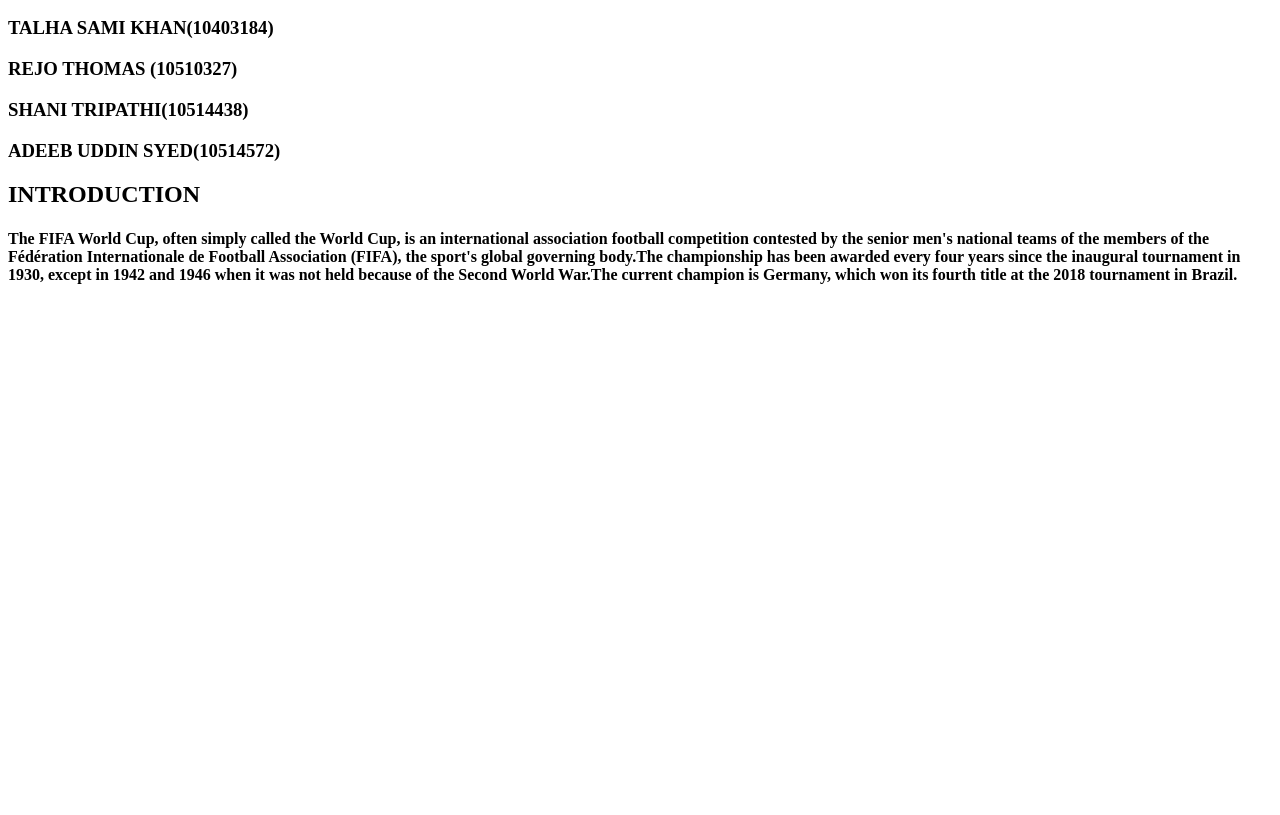
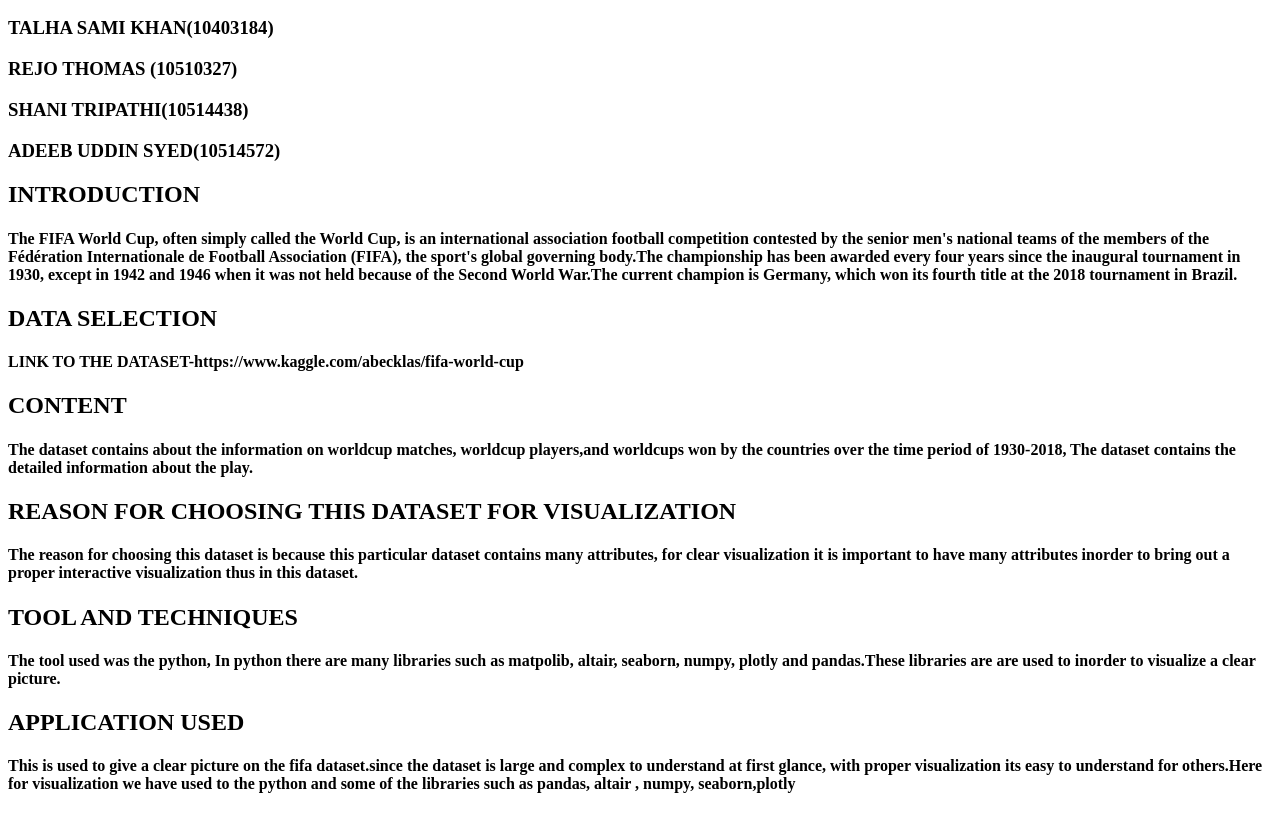
Before and after one commit to rejothomas/10510327-CA2-DATA-VISUALIZATION, a plain HTML site: page index.html in a window 1280 px wide. Shown: the part 96-911 px from the top of the page. Before the commit the page ends 800 px from the top, so only its background shows below. Drawn offline with Linux system fonts and the light colour scheme.

Commit message:
Update index.html

```diff
--- a/index.html
+++ b/index.html
@@ -9,3 +9,18 @@
 
 <h2>INTRODUCTION</h2>
 <h4>The FIFA World Cup, often simply called the World Cup, is an international association football competition contested by the senior men's national teams of the members of the Fédération Internationale de Football Association (FIFA), the sport's global governing body.The championship has been awarded every four years since the inaugural tournament in 1930, except in 1942 and 1946 when it was not held because of the Second World War.The current champion is Germany, which won its fourth title at the 2018 tournament in Brazil.</h4>
+
+<h2>DATA SELECTION</h2>
+<h4>LINK TO THE DATASET-https://www.kaggle.com/abecklas/fifa-world-cup</h4>
+
+<h2>CONTENT</h2>
+<h4>The dataset contains about the information on worldcup matches, worldcup players,and worldcups won by the countries over the time period of 1930-2018, The dataset contains the detailed information about the play.</h4>
+
+<h2>REASON FOR CHOOSING THIS DATASET FOR VISUALIZATION</h2>
+<h4>The reason for choosing this dataset is because this particular dataset contains many attributes, for clear visualization it is important to have many attributes inorder to bring out a proper interactive visualization thus in this dataset.</h4>
+
+<h2>TOOL AND TECHNIQUES</h2>
+<h4>The tool used was the python, In python there are many libraries such as matpolib, altair, seaborn, numpy, plotly and pandas.These libraries are are used to inorder to visualize a clear picture.</h4>
+
+<h2>APPLICATION USED</h4>
+<h4>This is used to give a clear picture on the fifa dataset.since the dataset is large and complex to understand at first glance, with proper visualization its easy to understand for others.Here for visualization we have used to the python and some of the libraries such as pandas, altair , numpy, seaborn,plotly</h4>
```
